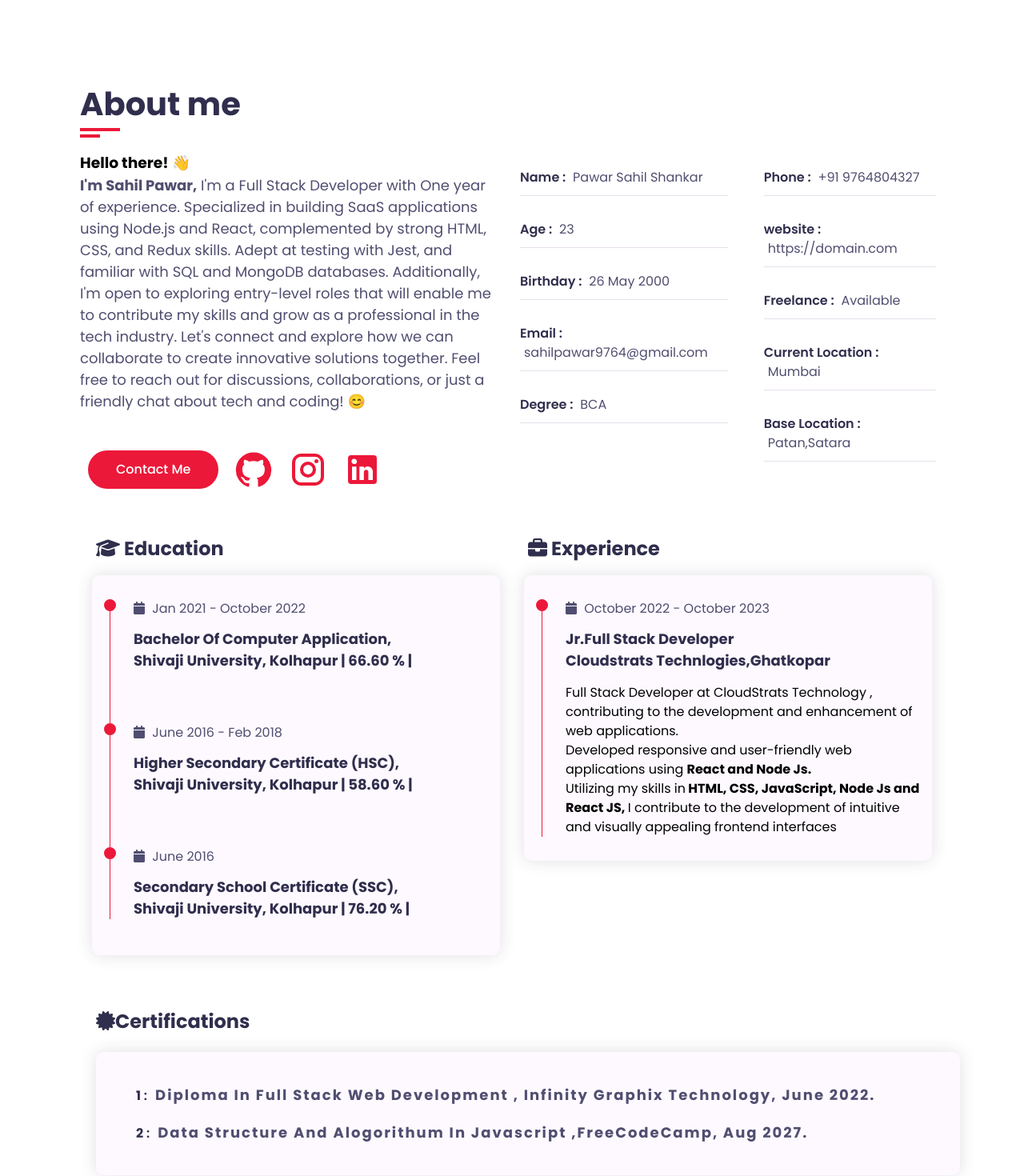
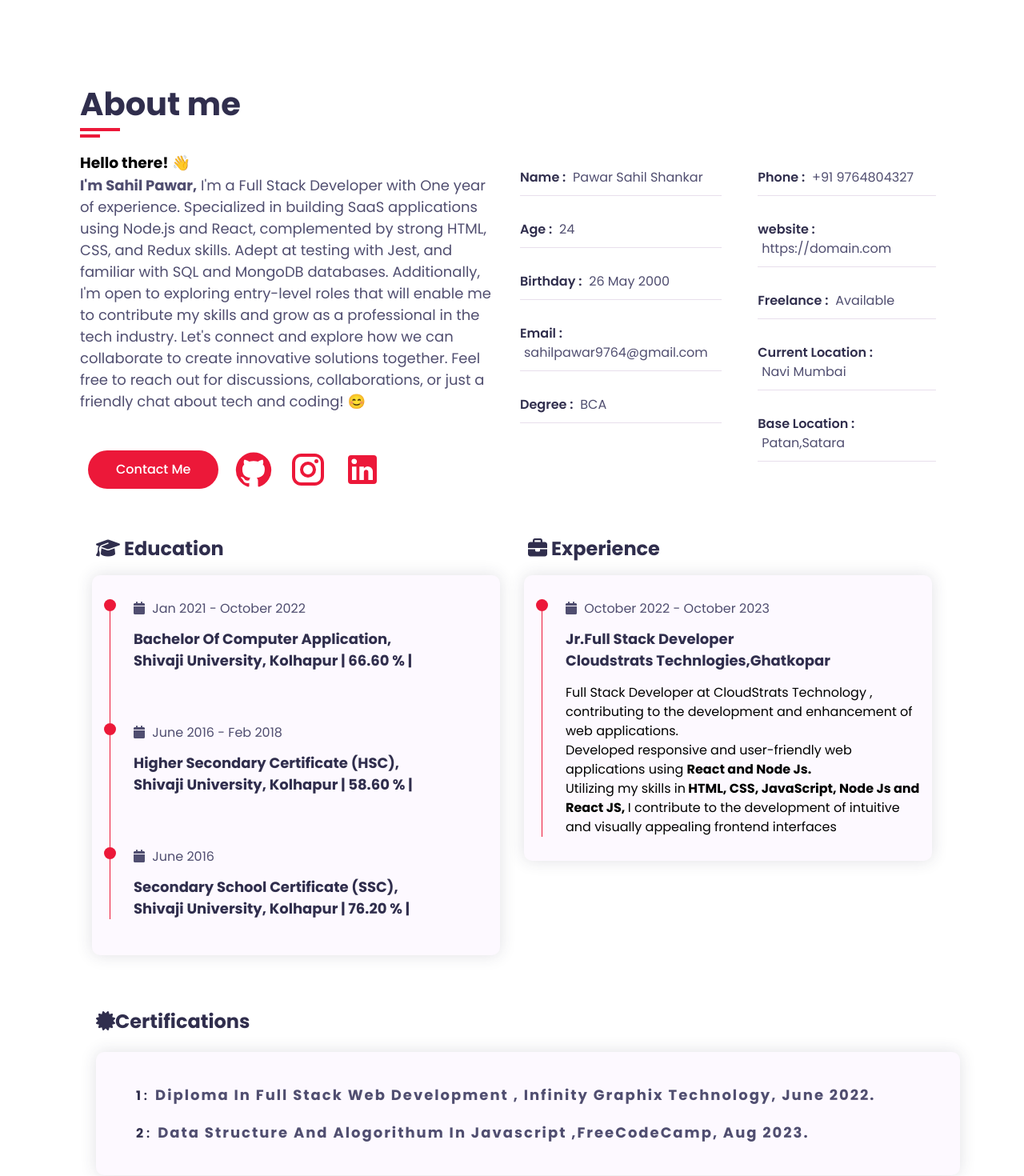
Before and after one commit to SahilPawar10/React_Portfolio, a React (Create React App) app: page /about in a window 1280 px wide. Shown: the top 1470 px of the page at 80% size. Built offline with nearby package versions, Linux system fonts and the light colour scheme; a web font is replaced by a local one.

Commit message:
Update About.jsx

```diff
--- a/src/components/About/About.jsx
+++ b/src/components/About/About.jsx
@@ -75,7 +75,7 @@ function About() {
             </div>
             <div className="info-item padd-15">
               <p>
-                Age : <span>23</span>
+                Age : <span>24</span>
               </p>
             </div>
             <div className="info-item padd-15">
@@ -114,7 +114,7 @@ function About() {
             </div>
             <div className="info-item padd-15">
               <p>
-                Current Location : <span>Mumbai</span>
+                Current Location : <span>Navi Mumbai</span>
               </p>
             </div>
             <div className="info-item padd-15">
@@ -238,7 +238,7 @@ function About() {
             <b>2</b> <s>:</s>
             <span>
               Data Structure And Alogorithum In Javascript ,FreeCodeCamp, Aug
-              2027.
+              2023.
             </span>
           </p>
         </div>
```
